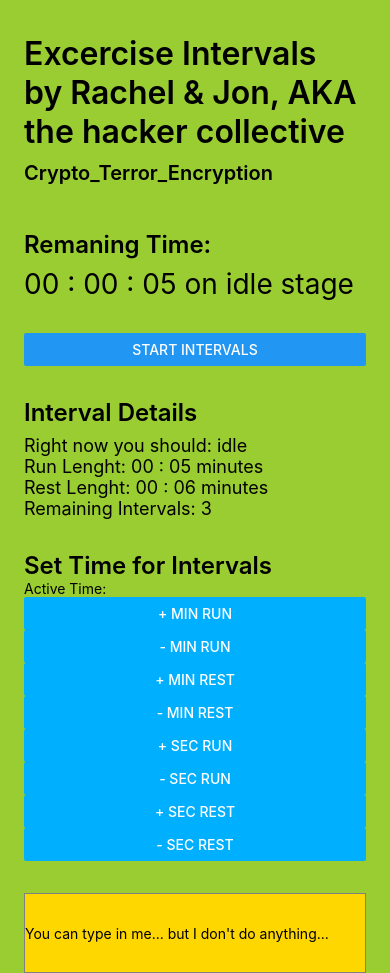
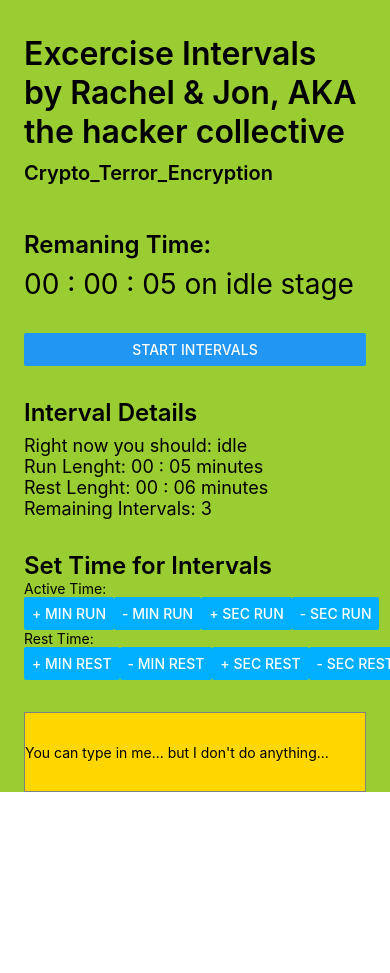
Before and after one commit to MustardJoe/IntervalsV2, a React Native app: screen / in a window 390 px wide. After the commit the page ends 844 px from the top, so only its background shows below. Built offline with nearby package versions, Linux system fonts and the light colour scheme; what react-native would draw is missing.

Commit message:
linting and style updates

```diff
--- a/App.js
+++ b/App.js
@@ -47,49 +47,49 @@ class App extends Component {
   timerSetButtonsFunc = {
     maxTime: 7200000,
     incMinutesRun: () => {
-      const { timerTime, timerOn, lengthOfRest, lengthOfRun } = this.state;
+      const { timerOn, lengthOfRun } = this.state;
       if (!timerOn) {
         return this.setState({ lengthOfRun: lengthOfRun + 60000 });
       }
     },
     decMinutesRun: () => {
-      const { timerTime, timerOn, lengthOfRest, lengthOfRun } = this.state;
+      const { timerOn, lengthOfRun } = this.state;
       if (!timerOn) {
         return this.setState({ lengthOfRun: lengthOfRun - 60000 });
       }
     },
     incMinutesRest: () => {
-      const { timerTime, timerOn, lengthOfRest, lengthOfRun } = this.state;
+      const { timerOn, lengthOfRest } = this.state;
       if (!timerOn) {
         return this.setState({ lengthOfRest: lengthOfRest + 60000 });
       }
     },
     decMinutesRest: () => {
-      const { timerTime, timerOn, lengthOfRest, lengthOfRun } = this.state;
+      const { timerOn, lengthOfRest } = this.state;
       if (!timerOn) {
         return this.setState({ lengthOfRest: lengthOfRest - 60000 });
       }
     },
     incSecondsRun: () => {
-      const { timerTime, timerOn, lengthOfRest, lengthOfRun } = this.state;
+      const { timerOn, lengthOfRun } = this.state;
       if (!timerOn) {
         return this.setState({ lengthOfRun: lengthOfRun + 1000 });
       }
     },
     decSecondsRun: () => {
-      const { timerTime, timerOn, lengthOfRest, lengthOfRun } = this.state;
+      const { timerOn, lengthOfRun } = this.state;
       if (!timerOn) {
         return this.setState({ lengthOfRun: lengthOfRun - 1000 });
       }
     },
     incSecondsRest: () => {
-      const { timerTime, timerOn, lengthOfRest, lengthOfRun } = this.state;
+      const { timerOn, lengthOfRest } = this.state;
       if (!timerOn) {
         return this.setState({ lengthOfRest: lengthOfRest + 1000 });
       }
     },
     decSecondsRest: () => {
-      const { timerTime, timerOn, lengthOfRest, lengthOfRun } = this.state;
+      const { timerOn, lengthOfRest } = this.state;
       if (!timerOn) {
         return this.setState({ lengthOfRest: lengthOfRest - 1000 });
       }
--- a/components/controlpanel/ControlPanel.js
+++ b/components/controlpanel/ControlPanel.js
@@ -36,23 +36,43 @@ class ControlPanel extends Component {
 
   render() {
     return (
-      <View>
+      <View style={styles.controlPanel}>
         <Text style={styles.sectionTitle}>Set Time for Intervals</Text>
         <Text>Active Time:</Text>
-
+        <View style={styles.buttonContainer}>
           <Button
+            style={styles.controlPanelButtons}
             onPress={this.incMinutesRun}
             title="+ Min Run"
             color="#00B0FF"
             accessibilityLabel="Add 1 minute to active time."
           />
           <Button
+            style={styles.controlPanelButtons}
             onPress={this.props.decMinutesRun}
             title="- Min Run"
             color="#00B0FF"
             accessibilityLabel="Subtract 1 minute to active time."
           />
 
+          <Button
+            style={styles.controlPanelButtons}
+            onPress={this.incSecondsRun}
+            title="+ Sec Run"
+            color="#00B0FF"
+            accessibilityLabel="Add 1 second to active time."
+          />
+          <Button
+            style={styles.controlPanelButtons}
+            onPress={this.props.decSecondsRun}
+            title="- Sec Run"
+            color="#00B0FF"
+            accessibilityLabel="Subtract 1 second from active time."
+          />
+        </View>
+
+        <Text>Rest Time:</Text>
+        <View style={styles.buttonContainer}>
           <Button
             onPress={this.props.incMinutesRest}
             title="+ Min Rest"
@@ -64,19 +84,6 @@ class ControlPanel extends Component {
             title="- Min Rest"
             color="#00B0FF"
             accessibilityLabel="Subtract 1 minute to rest time."
-        />
-
-        <Button
-          onPress={this.incSecondsRun}
-          title="+ Sec Run"
-          color="#00B0FF"
-          accessibilityLabel="Add 1 second to active time."
-        />
-        <Button
-          onPress={this.props.decSecondsRun}
-          title="- Sec Run"
-          color="#00B0FF"
-          accessibilityLabel="Subtract 1 second from active time."
           />
 
           <Button
@@ -92,12 +99,27 @@ class ControlPanel extends Component {
             accessibilityLabel="Subtract 1 second from rest time."
           />
         </View>
+      </View>
     );
   }
 }
 
 const styles = StyleSheet.create({
+  buttonContainer: {
+    flexDirection: 'row',
+  },
   sectionTitle: {
+    fontSize: 24,
+    fontWeight: '600',
+    color: 'black',
+  },
+  controlPanelButtons: {
+    maxWidth: 10,
+    fontSize: 24,
+    fontWeight: '600',
+    color: 'black',
+  },
+  controlPanel: {
     fontSize: 24,
     fontWeight: '600',
     color: 'black',
```
Lines whose indentation alone changed are shown as unchanged.
